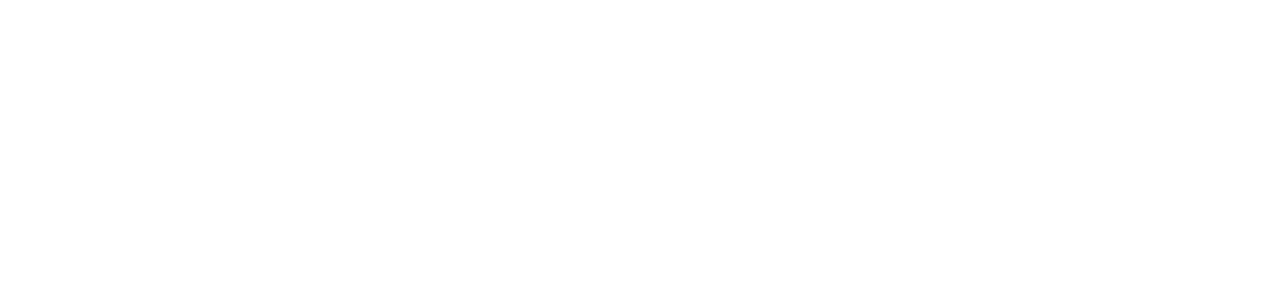
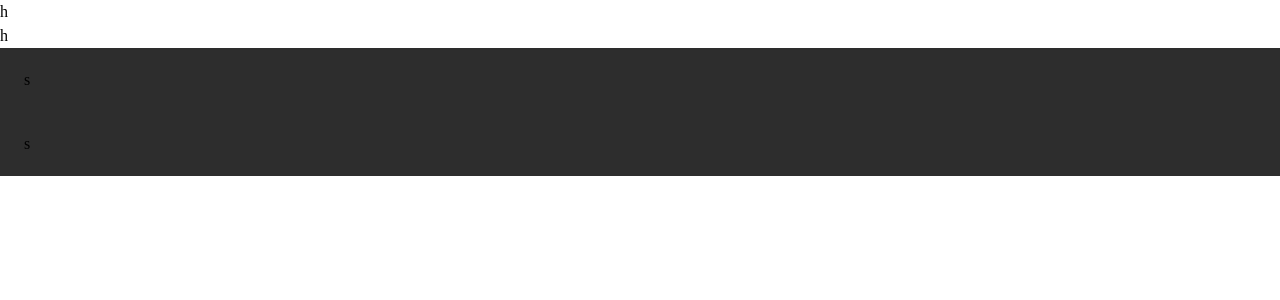
Before and after one commit to LexirIO/lexir-io-challenge, a Next.js app: page / in a window 1280 px wide. Shown: the top 300 px of the page. Built offline with nearby package versions, Linux system fonts and the light colour scheme; a web font is replaced by a local one.

Commit message:
fixing next features

```diff
--- a/src/components/footer.tsx
+++ b/src/components/footer.tsx
@@ -2,7 +2,7 @@
 export default function Footer() {
   return (
     <footer className="relative lg:relative inset-x-0 bottom-0">
-     <div>s</div>
+     <div className="flex flex-col flex-none order-none flex-grow-0 items-start py-5 px-6 gap-2 bg-primary-700">s</div>
     </footer>
   );
 }
--- a/src/components/navbar.tsx
+++ b/src/components/navbar.tsx
@@ -1,7 +1,7 @@
 export default function NavBar() {
   return (
     <nav className="">
-      <div></div>
+      <div>h</div>
     </nav>
   );
 }
--- a/src/components/socials.tsx
+++ b/src/components/socials.tsx
@@ -1,4 +1,3 @@
-import { BsLinkedin, BsGithub } from "react-icons/bs";
 
 export default function Socials() {
 
--- a/src/pages/_app.tsx
+++ b/src/pages/_app.tsx
@@ -3,9 +3,23 @@
 import Layout from "../components/layout";
 import Router from "next/router";
 import Loader from "../components/loader";
+import type { ReactElement, ReactNode } from 'react'
+import type { NextPage } from 'next'
+import type { AppProps } from 'next/app'
 
-function MyApp({ Component, pageProps } : any) {
+export type NextPageWithLayout<P = {}, IP = P> = NextPage<P, IP> & {
+  getLayout?: (page: ReactElement) => ReactNode
+}
+
+type AppPropsWithLayout = AppProps & {
+  Component: NextPageWithLayout
+}
+
+
+
+function MyApp({ Component, pageProps }: AppPropsWithLayout) {
   const [loading, setLoading] = React.useState(false);
+  const getLayout = Component.getLayout ?? ((page) => page);
   React.useEffect(() => {
     const start = () => {
       // console.log("start");
@@ -24,10 +38,12 @@
       Router.events.off("routeChangeError", end);
     };
   }, []);
-  const getLayout = Component.getLayout || (({page} : any) => page);
+
+
   return getLayout(
-
-      <Layout>{loading ? <Loader /> : <Component {...pageProps} />}</Layout>
+    <Layout>
+          {loading ? <Loader /> : <Component {...pageProps} />}
+    </Layout>
   );
 }
 
--- a/src/pages/_document.tsx
+++ b/src/pages/_document.tsx
@@ -16,8 +16,8 @@
         <Head>
  {/* google fonts */}
        <link rel="preconnect" href="https://fonts.googleapis.com"/>
-<link rel="preconnect" href="https://fonts.gstatic.com" />
-<link href="https://fonts.googleapis.com/css2?family=Lato:ital,wght@0,100;0,300;0,400;0,700;0,900;1,100;1,300;1,400;1,700;1,900&family=Source+Serif+Pro:ital,wght@0,200;0,300;0,400;0,600;0,700;0,900;1,200;1,300;1,400;1,600;1,700;1,900&display=swap" rel="stylesheet"/>
+        <link rel="preconnect" href="https://fonts.gstatic.com" />
+        <link href="https://fonts.googleapis.com/css2?family=Lato:ital,wght@0,100;0,300;0,400;0,700;0,900;1,100;1,300;1,400;1,700;1,900&family=Source+Serif+Pro:ital,wght@0,200;0,300;0,400;0,600;0,700;0,900;1,200;1,300;1,400;1,600;1,700;1,900&display=swap" rel="stylesheet"/>
           {/* SEO */}
           <meta name="robots" content="all" />
           {/* social media url preview */}
--- a/src/pages/index.tsx
+++ b/src/pages/index.tsx
@@ -1,6 +1,11 @@
 import Head from "next/head";
-const titleName = "Lexir Frontend Assessment!";
-export default function Home() {
+import Layout from "../components/layout";
+import type { ReactElement } from 'react';
+import type { NextPageWithLayout } from './_app';
+
+
+const Page: NextPageWithLayout = () => {
+    const titleName = "Lexir Frontend Assessment!";
   return (
     <div>
       <Head>
@@ -15,3 +20,13 @@
     </div>
   );
 }
+
+Page.getLayout = function getLayout(page: ReactElement) {
+  return (
+    <Layout>
+      {page}
+    </Layout>
+  )
+}
+
+export default Page;
```
